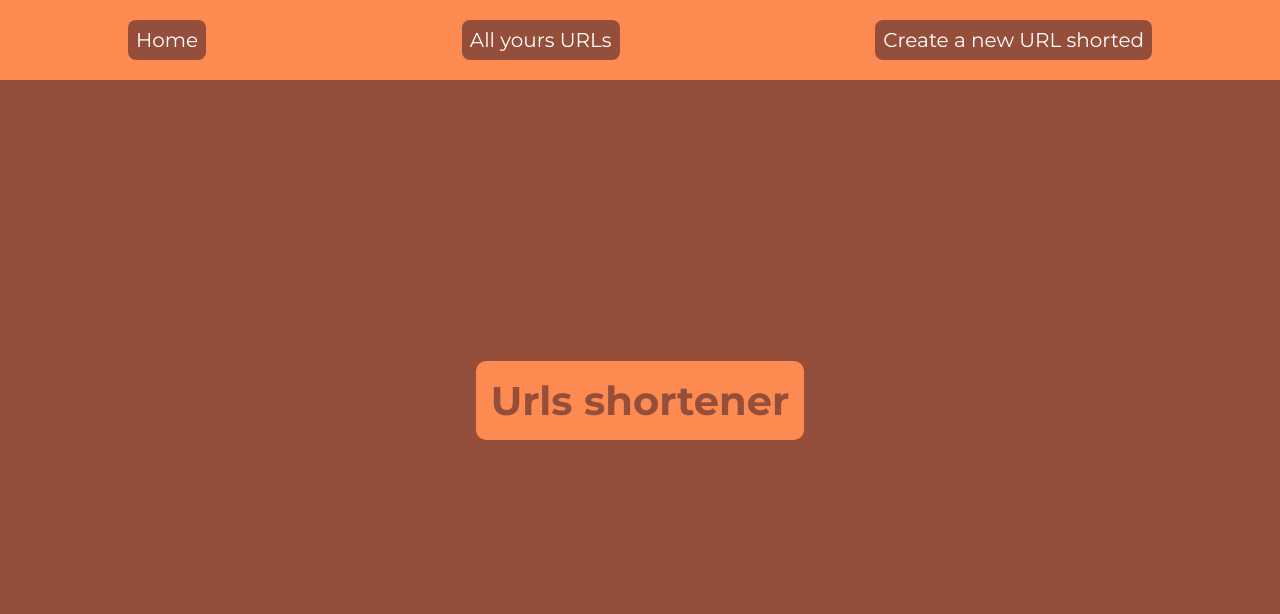
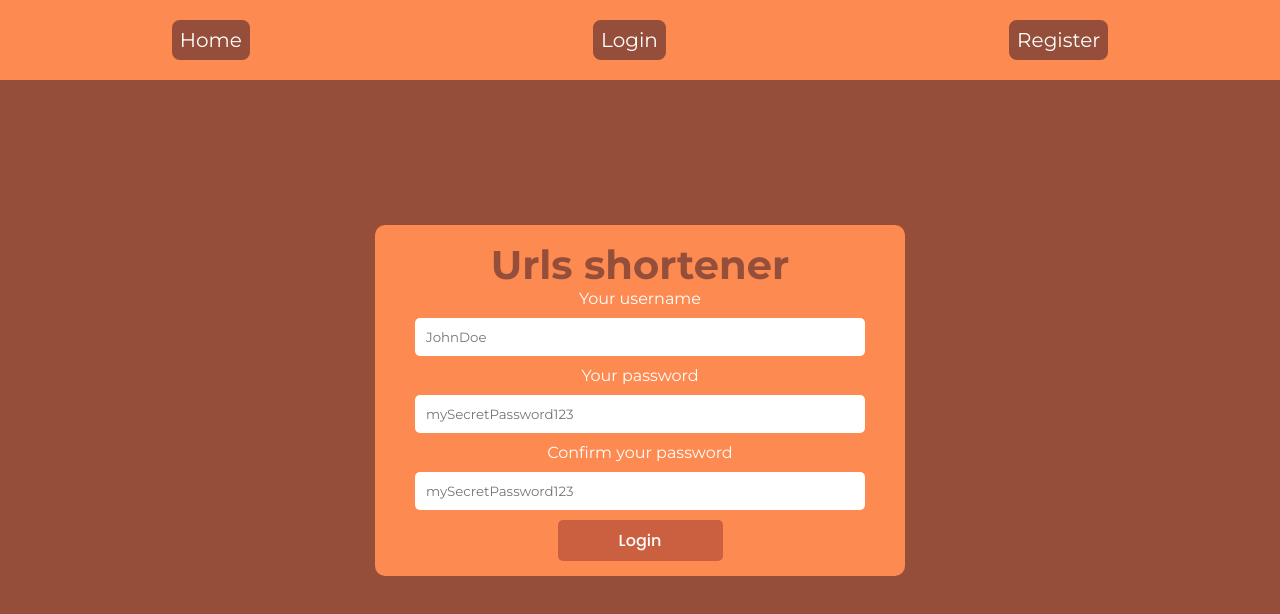
Before and after one commit to MateoAPiana/urlsShortener_UI, a React (Vite) app: page /logout in a window 1280 px wide. Shown: the top 614 px of the page. Built offline with nearby package versions, Linux system fonts and the light colour scheme.

Commit message:
user managing amd logout

```diff
--- a/src/App.tsx
+++ b/src/App.tsx
@@ -19,6 +19,7 @@ export default function App() {
           <Route element={<AllUrls />} path='/urls' />
           <Route element={<QR />} path='/qr/:url' />
           <Route element={<FormLogin />} path='/login' />
+          <Route element={<FormLogin />} path='/logout' />
         </Routes>
       </main>
     </>
--- a/src/components/formLogin.tsx
+++ b/src/components/formLogin.tsx
@@ -1,8 +1,13 @@
 import { FormEvent, useState } from "react"
 import "./formLogin.css"
 import { login } from "../services/login"
+import { useNavigate } from "react-router-dom"
+import { useUserStore } from "../store/urls"
+
 export function FormLogin() {
   const [error, setError] = useState("")
+  const navigate = useNavigate()
+  const setUser = useUserStore(e => e.setUser)
   const handleSubmit = async (e: FormEvent<HTMLFormElement>) => {
     e.preventDefault()
     const info = Object.fromEntries(
@@ -10,8 +15,9 @@ export function FormLogin() {
     )
     if (info.password.toString() !== info.confirmPassword.toString()) return
     try {
-      const apiRes = await login({ userName: info.userName.toString(), password: info.password.toString() })
-      console.log(apiRes)
+      await login({ userName: info.userName.toString(), password: info.password.toString() })
+      setUser(true)
+      navigate("/")
     } catch (error) {
       if (typeof error === "string") setError(error)
     }
--- a/src/components/navBar.css
+++ b/src/components/navBar.css
@@ -18,6 +18,7 @@
   color: inherit;
   font-size: 20px;
   font-family: inherit;
+  border: none;
 }
 
 .navbarItem:hover {
--- a/src/components/navbar.tsx
+++ b/src/components/navbar.tsx
@@ -1,12 +1,35 @@
-import { NavLink } from "react-router-dom"
+import { NavLink, useNavigate } from "react-router-dom"
 import "./navBar.css"
+import { useUserStore } from "../store/urls"
 
 export function NavBar() {
+  const user = useUserStore(e => e.user)
+  const navigate = useNavigate()
+  const setUser = useUserStore(e => e.setUser)
+  const logout = async () => {
+    await window.cookieStore.delete("access_token")
+    setUser(false)
+    navigate("/")
+  }
+
   return (
     <nav className="navBar">
       <NavLink className="navbarItem" to="/">Home</NavLink>
-      <NavLink className="navbarItem" to="/urls">All yours URLs</NavLink>
-      <NavLink className="navbarItem" to="/addURL">Create a new URL shorted</NavLink>
+      {
+        user &&
+        <>
+          <NavLink className="navbarItem" to="/urls">All yours URLs</NavLink>
+          <NavLink className="navbarItem" to="/addURL">Create a new URL shorted</NavLink>
+          <button className="navbarItem" onClick={logout}>Logout</button>
+        </>
+      }
+      {
+        !user &&
+        <>
+          <NavLink className="navbarItem" to="/login">Login</NavLink>
+          <NavLink className="navbarItem" to="/register">Register</NavLink>
+        </>
+      }
     </nav>
   )
 }
--- /dev/null
+++ b/src/services/logout.ts
@@ -0,0 +1,3 @@
+export async function logout() {
+  await window.cookieStore.delete("access_token")
+}
--- a/src/store/urls.ts
+++ b/src/store/urls.ts
@@ -1,21 +1,18 @@
 import { create } from "zustand"
 import { devtools } from "zustand/middleware"
-import { urlRegister } from "../../types.d"
 
 interface State {
-  urls: urlRegister[],
-  addURL: (data: urlRegister) => void
+  user: boolean,
+  setUser: (data: boolean) => void
 }
 
-export const useGameStore = create<State>()(
+export const useUserStore = create<State>()(
   devtools(
-    (set, get) => {
+    (set) => {
       return {
-        urls: [],
-        addURL(data) {
-          const urls = get().urls
-          urls.push(data)
-          set({ urls: urls })
+        user: false,
+        setUser(data) {
+          set({ user: data })
         },
       }
     },
```
Also changed, not shown: src/components/logout.tsx (added, +11 -0 lines).
